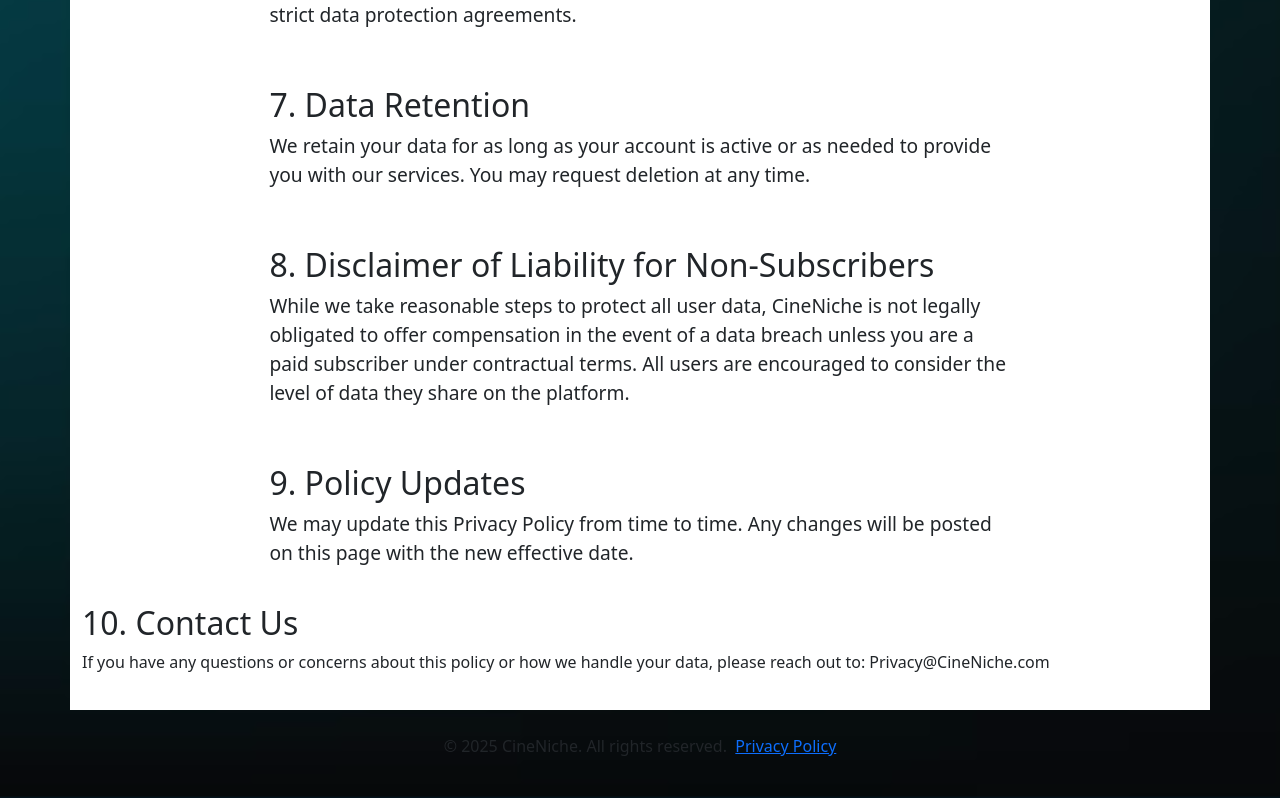
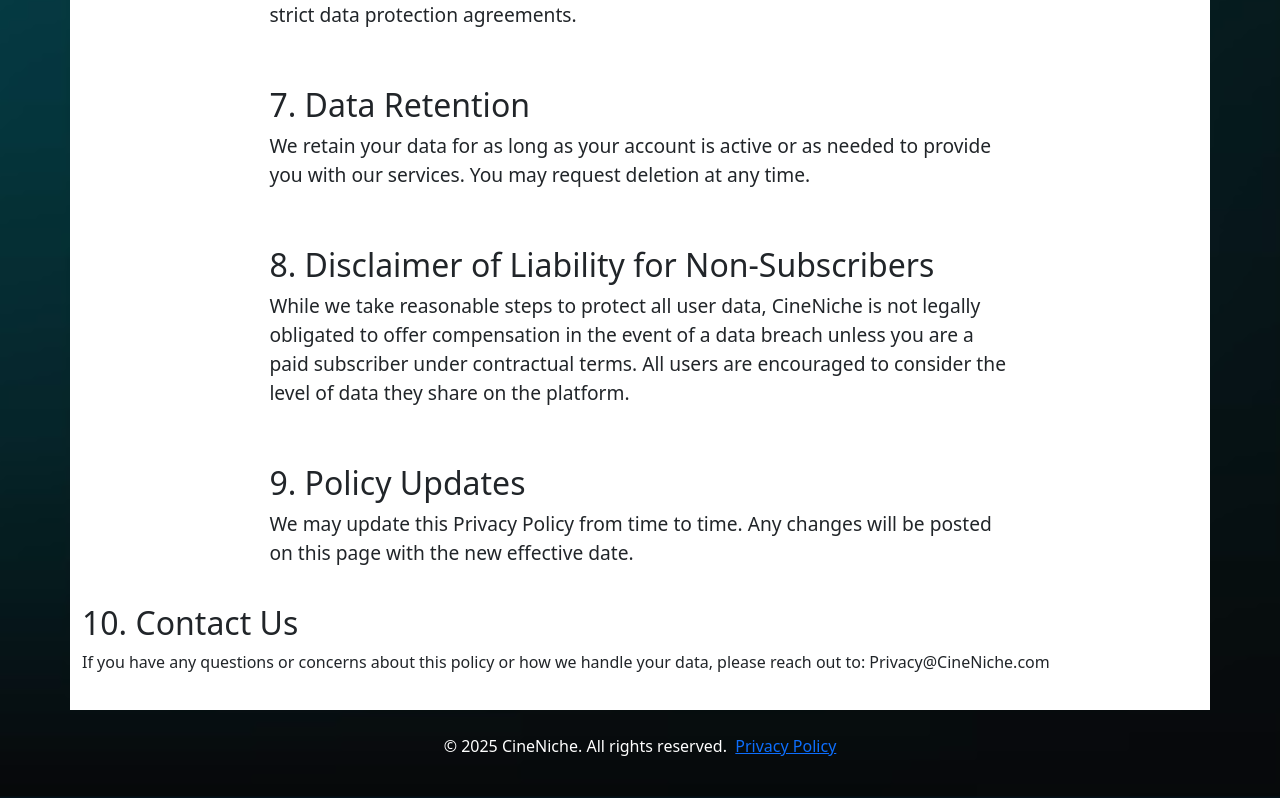
Before and after one commit to tchappy15/intex2025, a React (Vite) app in the folder frontend/: page /privacy in a window 1280 px wide. Shown: the part 2173-2971 px from the top of the page. Built offline with nearby package versions, Linux system fonts and the light colour scheme.

Commit message:
Edited Footer

```diff
--- a/frontend/src/components/Footer.tsx
+++ b/frontend/src/components/Footer.tsx
@@ -3,10 +3,13 @@
 
 const Footer = () => {
   return (
-    <footer className="w-full bg-gray-100 text-center py-4 mt-10 border-t">
-      <p className="text-sm text-gray-600">
+    <footer className="w-full bg-gray-900 text-center py-4 mt-10 border-t border-gray-700 fixed bottom-0 left-0">
+      <p className="text-sm text-white">
         © {new Date().getFullYear()} CineNiche. All rights reserved. &nbsp;
-        <Link to="/privacy" className="underline text-blue-600 hover:text-blue-800">
+        <Link
+          to="/privacy"
+          className="underline text-blue-600 hover:text-blue-800"
+        >
           Privacy Policy
         </Link>
       </p>
```
